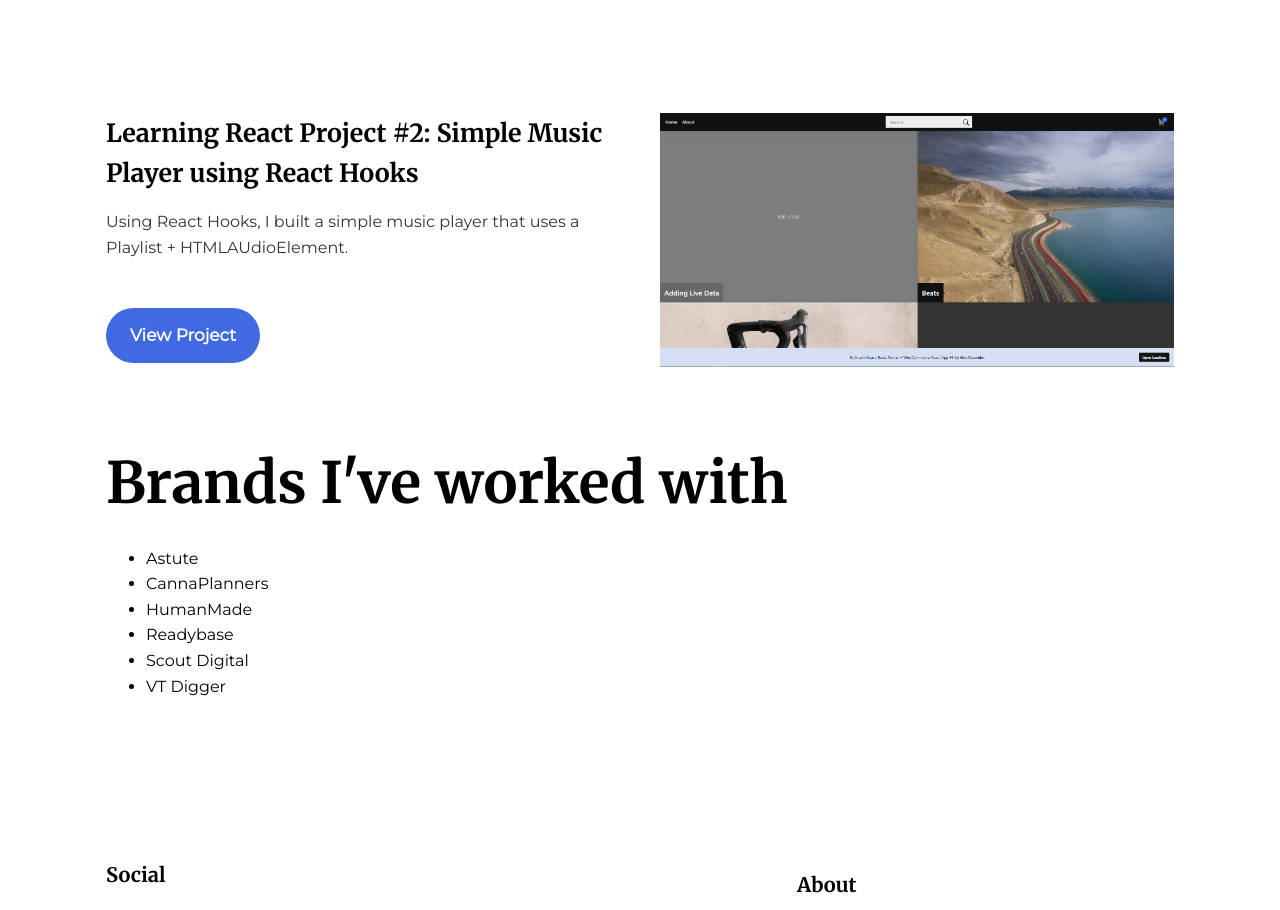
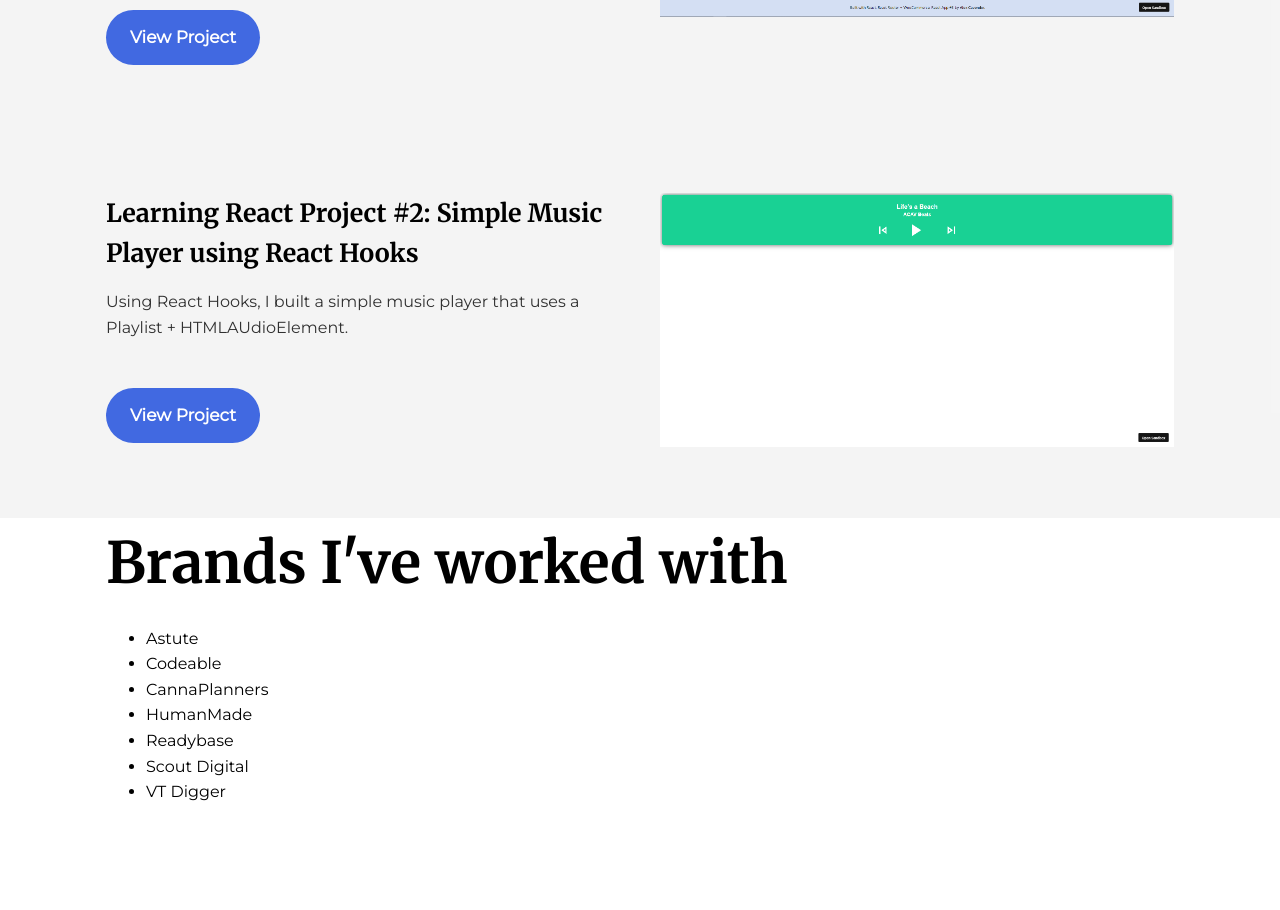
Before and after one commit to alexcavender/nextjs-alexcavender, a Next.js app: page / in a window 1280 px wide. Shown: the part 2636-3546 px from the top of the page. Built offline with nearby package versions, Linux system fonts and the light colour scheme.

Commit message:
add bg color to recent projects

```diff
--- a/pages/index.js
+++ b/pages/index.js
@@ -65,30 +65,26 @@ export default function Home() {
             name="Learning React Project #2: Simple Music Player using React Hooks"
             description="Using React Hooks, I built a simple music player that uses a Playlist + HTMLAUdioElement."
             link="https://448l7.csb.app/"
-            imgSrc="/images/reactproject-3.png"
+            imgSrc="/images/reactproject-2.png"
             imgAlt="React Js Project 3"
             imgHeight="938"
             imgWidth="1899"
           />
         </div>
       </section>
-
       <section className={utilStyles.container}>
         <h2>
           Brands I've worked with
         </h2>
         <ul>
           <li>Astute</li>
+          <li>Codeable</li>
           <li>CannaPlanners</li>
           <li>HumanMade</li>
           <li>Readybase</li>
           <li>Scout Digital</li>
           <li>VT Digger</li>
         </ul>
-
-
-
-
       </section>
     </Layout>
   )
--- a/styles/utils.module.scss
+++ b/styles/utils.module.scss
@@ -88,6 +88,12 @@ $breakpointLg: '800px';
   }
 }
 
+.recentProjects {
+
+  background: #eeeeee9c;
+  padding-top: 80px;
+}
+
 .primaryBtn {
   border-radius: 30px;
   background-color: royalblue;
```
